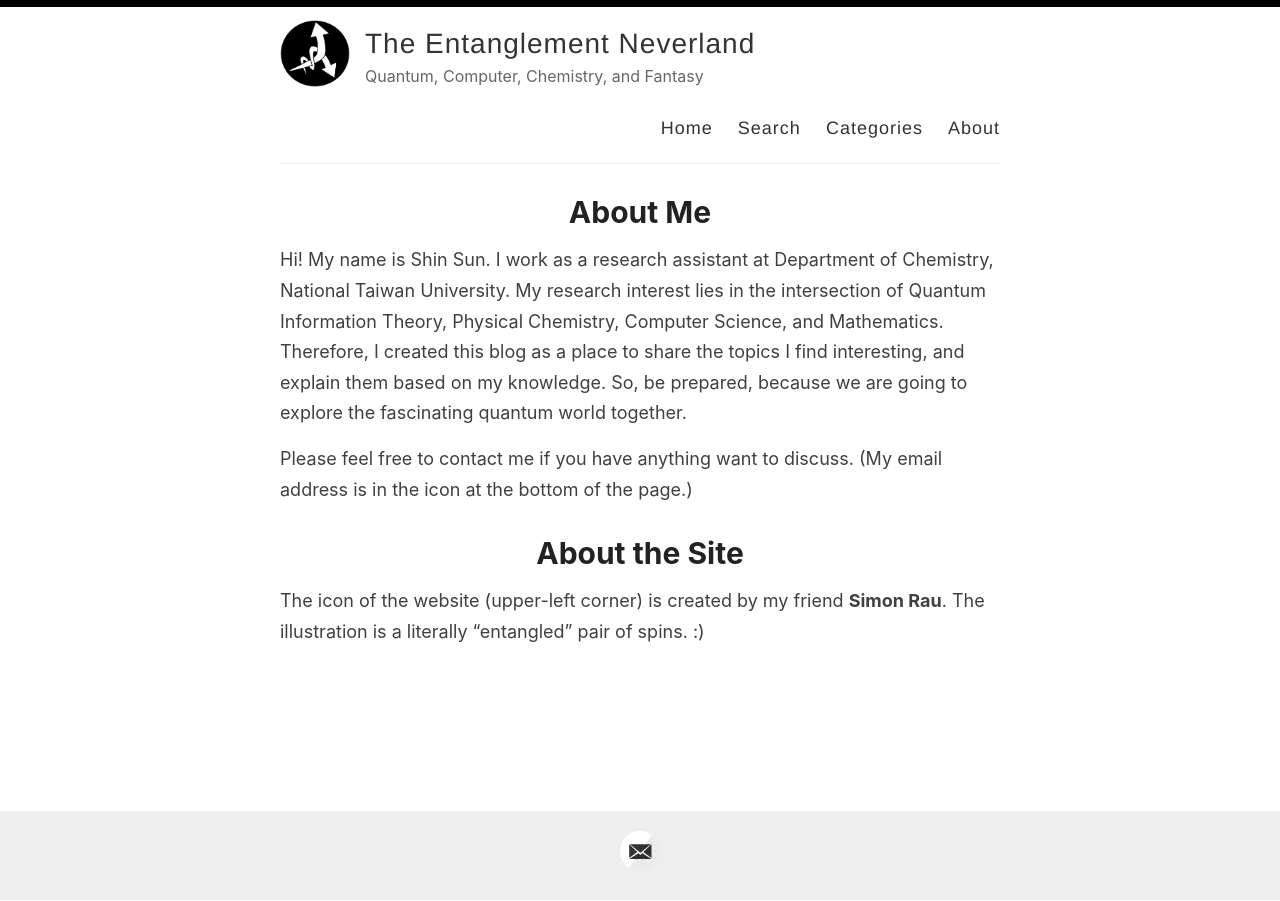
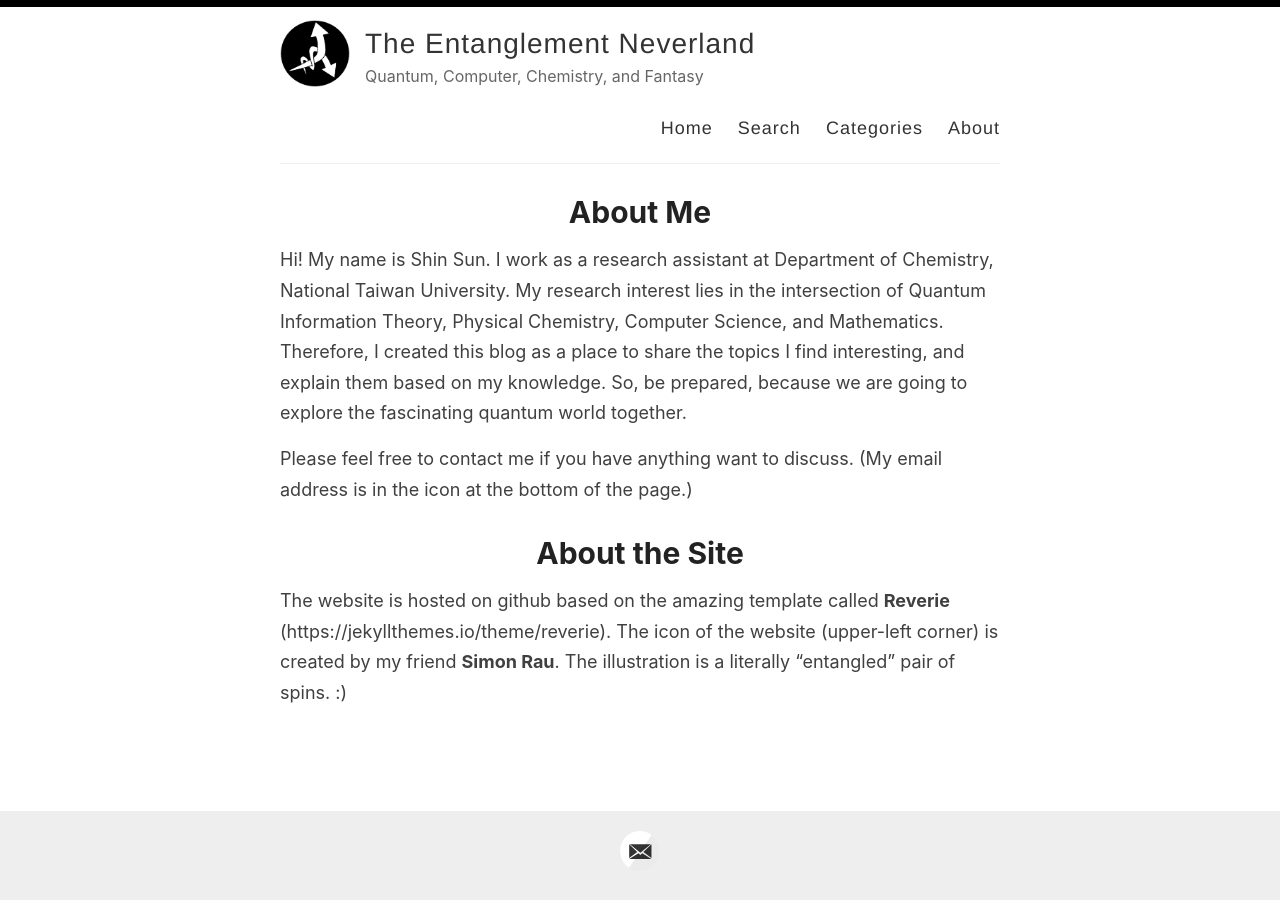
Before and after one commit to ZincSun/ZincSun.github.io, a Jekyll site: the page built from _pages/about.md, in a window 1280 px wide. Built offline with Jekyll 4.4.1, drawn with Linux system fonts in a browser that asks for light colours.

Commit message:
Update about.md

```diff
--- a/_pages/about.md
+++ b/_pages/about.md
@@ -14,4 +14,5 @@ Please feel free to contact me if you have anything want to discuss.
 
 # About the Site
 
+The website is hosted on github based on the amazing template called **Reverie** (https://jekyllthemes.io/theme/reverie).
 The icon of the website (upper-left corner) is created by my friend **Simon Rau**. The illustration is a literally "entangled" pair of spins. :)
```
